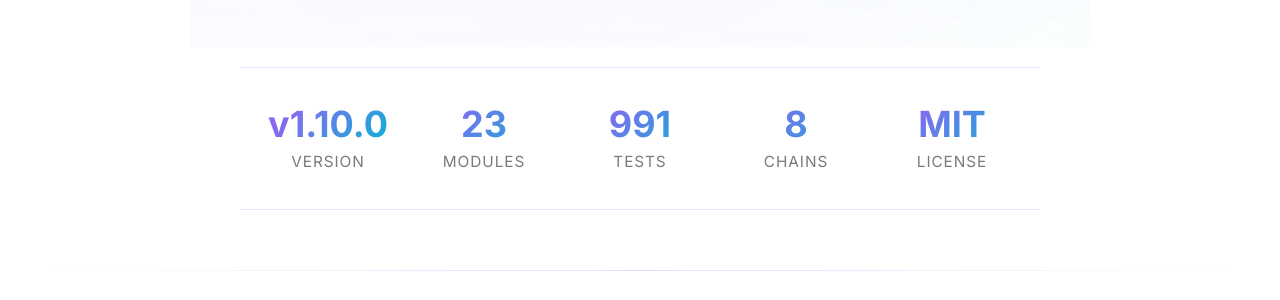
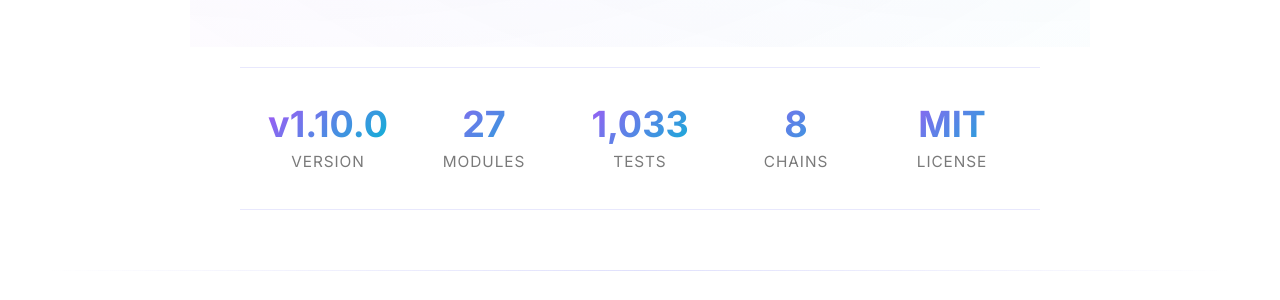
Before and after one commit to ulsreall/web3-agent-kit, an MkDocs documentation site: the page built from docs/index.md, in a window 1280 px wide and 900 px high, scrolled down 524 px. Shown: the part 158-458 px from the top of the window. Built offline with MkDocs 1.6.1 and Material for MkDocs 9.7.7, drawn with Linux system fonts in a browser that asks for light colours; comment, search, counter and statistics services are not loaded.

Commit message:
docs: update stats to 27 modules, 1,033 tests (v1.10.0)

```diff
--- a/docs/index.md
+++ b/docs/index.md
@@ -40,11 +40,11 @@ pip install web3-agent-kit
 <div class="stat-label">Version</div>
 </div>
 <div class="stat" markdown>
-<div class="stat-num">23</div>
+<div class="stat-num">27</div>
 <div class="stat-label">Modules</div>
 </div>
 <div class="stat" markdown>
-<div class="stat-num">991</div>
+<div class="stat-num">1,033</div>
 <div class="stat-label">Tests</div>
 </div>
 <div class="stat" markdown>
```
